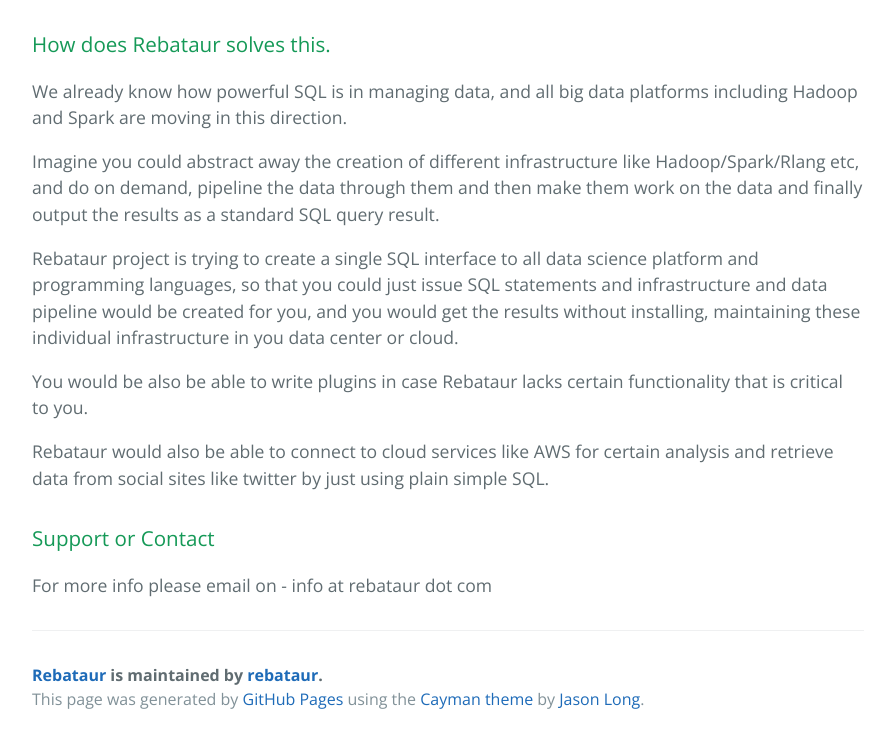
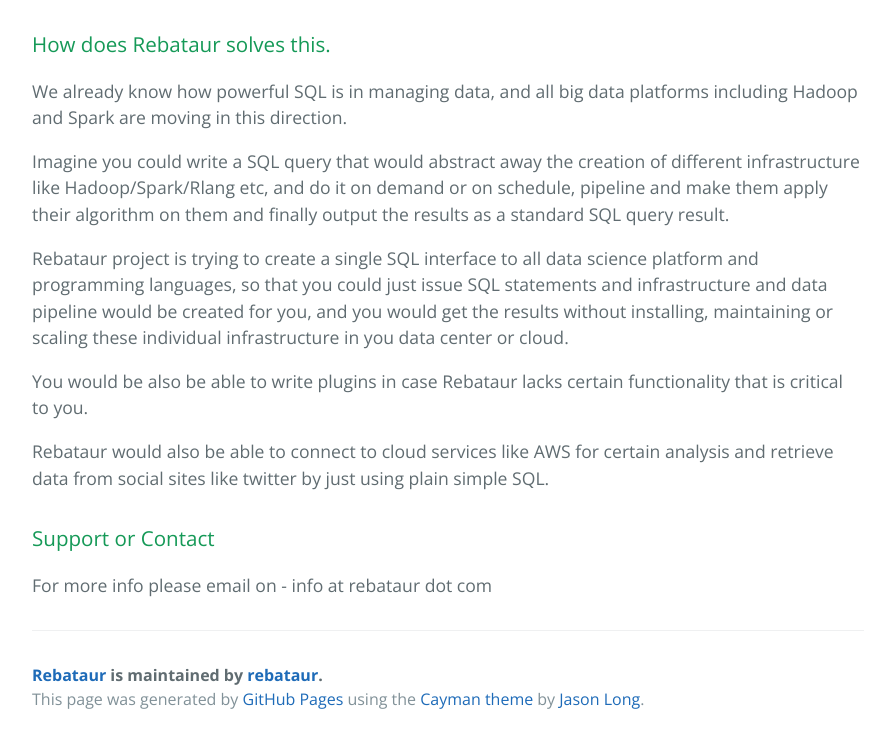
Before and after one commit to rebataur/rebataur, a plain HTML site: page index.html in a window 1280 px wide. Shown: the part 951-1694 px from the top of the page, without its empty margins (192-1085 px from the left). Drawn offline with nearby package versions, Linux system fonts and the light colour scheme.

```diff
--- a/index.html
+++ b/index.html
@@ -38,9 +38,9 @@
 
 <p>We already know how powerful SQL is in managing data, and all big data platforms including Hadoop and Spark are moving in this direction.</p>
 
-<p>Imagine you could abstract away the creation of different infrastructure like Hadoop/Spark/Rlang etc, and do on demand, pipeline the data through them and then make them work on the data and finally output the results as a standard SQL query result.</p>
+<p>Imagine you could write a SQL query that would abstract away the creation of different infrastructure like Hadoop/Spark/Rlang etc, and do it on demand or on schedule, pipeline and make them apply their algorithm on them and finally output the results as a standard SQL query result.</p>
 
-<p>Rebataur project is trying to create a single SQL interface to all data science platform and programming languages, so that you could just issue SQL statements and infrastructure and data pipeline would be created for you, and you would get the results without installing, maintaining these individual infrastructure in you data center or cloud.</p>
+<p>Rebataur project is trying to create a single SQL interface to all data science platform and programming languages, so that you could just issue SQL statements and infrastructure and data pipeline would be created for you, and you would get the results without installing, maintaining or scaling these individual infrastructure in you data center or cloud.</p>
 
 <p>You would be also be able to write plugins in case Rebataur lacks certain functionality that is critical to you.</p>
 
```
Also changed, not shown: params.json (+1 -1 lines).
